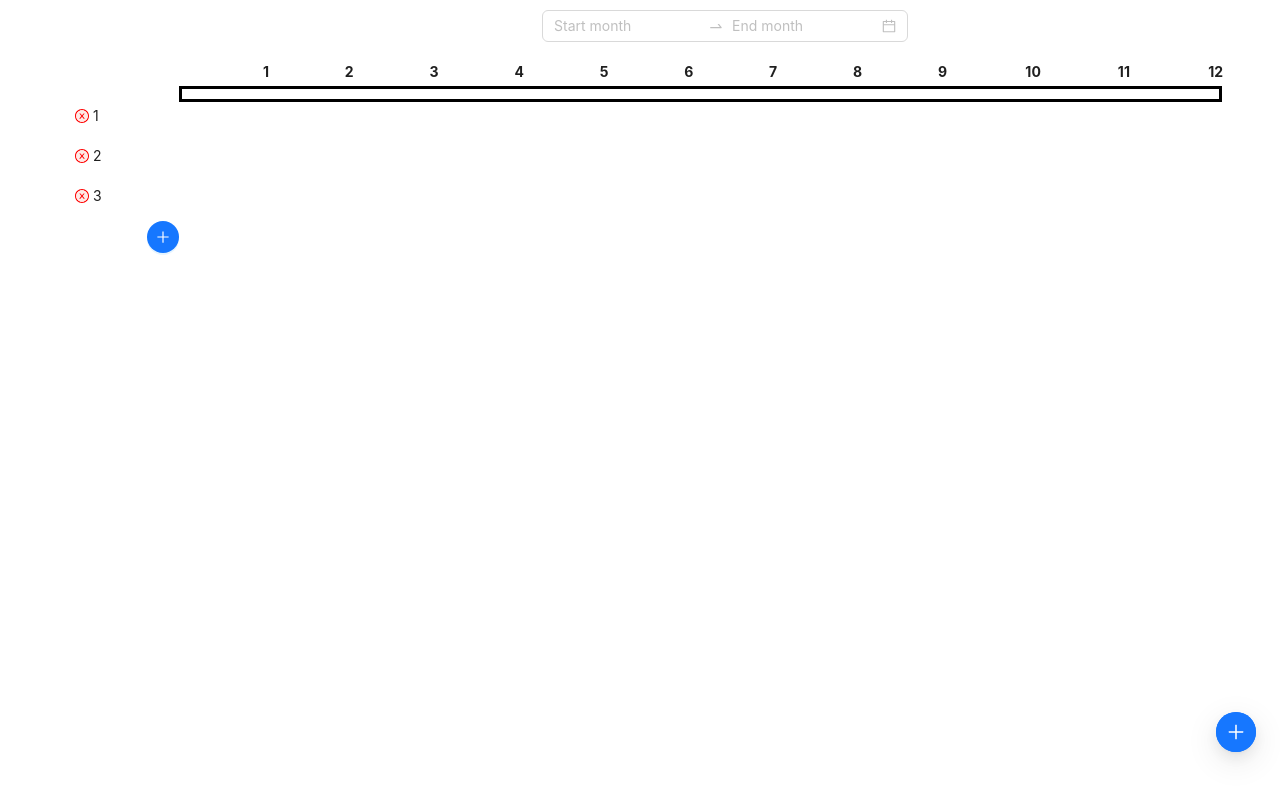
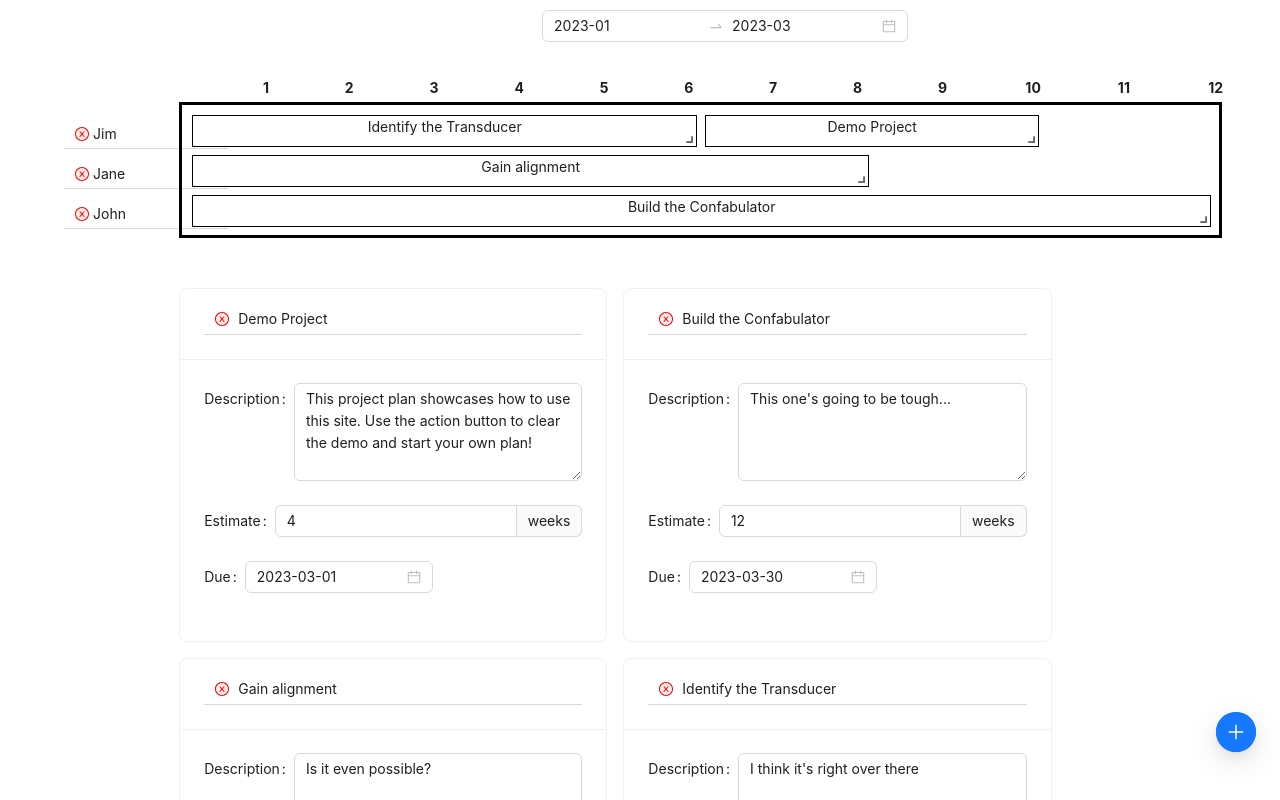
Before and after one commit to Twoods01/plantris, a React (Create React App) app: page / in a window 1280 px wide. Shown: the top 800 px of the page. Built offline with nearby package versions, Linux system fonts and the light colour scheme.

Commit message:
More layout and demo project

```diff
--- a/src/App.css
+++ b/src/App.css
@@ -2,37 +2,14 @@
   text-align: center;
 }
 
-.App-logo {
-  height: 40vmin;
-  pointer-events: none;
+.underlined {
+  border-left-style: hidden;
+  border-top-style: hidden;
+  border-right-style: hidden;
+  border-radius: unset;
 }
 
-@media (prefers-reduced-motion: no-preference) {
-  .App-logo {
-    animation: App-logo-spin infinite 20s linear;
-  }
+.underlined:focus {
+  outline: none !important;
+  box-shadow: 0 0 0 #719ECE;
 }
-
-.App-header {
-  background-color: #282c34;
-  min-height: 100vh;
-  display: flex;
-  flex-direction: column;
-  align-items: center;
-  justify-content: center;
-  font-size: calc(10px + 2vmin);
-  color: white;
-}
-
-.App-link {
-  color: #61dafb;
-}
-
-@keyframes App-logo-spin {
-  from {
-    transform: rotate(0deg);
-  }
-  to {
-    transform: rotate(360deg);
-  }
-}
--- a/src/App.js
+++ b/src/App.js
@@ -1,12 +1,18 @@
 import { useState } from 'react';
-import { App, ConfigProvider } from 'antd';
+import { App, ConfigProvider, FloatButton } from 'antd';
+import { DeleteOutlined, FileAddOutlined, PlusOutlined, SettingOutlined, UserAddOutlined } from '@ant-design/icons';
 import './App.css';
 import {v1} from "uuid";
 import Projects from "./Projects";
 import Plan from "./Plan";
+import demo from "./demoProject.json";
+
+const STATE = demo;
 
 function HomePage(){
-    const [projects, setProjects] = useState([]);
+    const [projects, setProjects] = useState(STATE.projects);
+    const [resources, setResources] = useState(STATE.resources);
+    const [settings, setSettings] = useState(STATE.settings);
     function addProject() {
         setProjects(projects.concat({ id: v1()}));
     }
@@ -23,21 +29,83 @@ function HomePage(){
         setProjects(projects.slice(0, index).concat(projects.slice(index + 1)));
     }
 
+    function updateTimeRange(changedValues) {
+        console.log("Updating?");
+        console.log(changedValues);
+        const startTime = changedValues[0].format("YYYY-MM-DD");
+        const endTime = changedValues[1].format("YYYY-MM-DD");
+        setSettings(Object.assign(settings, {timeRange: [
+            startTime,
+            endTime
+        ]}))
+    }
+
+    function addResource() {
+        const resource = {
+            id: v1(),
+            name: resources.length + 1
+        };
+        return setResources(resources.concat(resource));
+    }
+
+    function removeResource() {
+        const index = resources.indexOf(this);
+        return setResources(resources.slice(0, index).concat(resources.slice(index + 1)));
+    }
+
+    function renameResource(changedValues) {
+        const index = resources.indexOf(this);
+        const resource = resources[index];
+        Object.assign(resource, changedValues);
+        return setResources(resources.slice(0, index).concat(resource, resources.slice(index + 1)));
+    }
+
+    function showSettings() {
+        console.log("Settings");
+    }
+
+    function clearDemo() {
+        setProjects([{
+            id: v1()
+        }]);
+        setResources([{
+            id: v1(),
+            name: "1"
+        }]);
+        settings.isDemo = false;
+        setSettings(settings);
+    }
+
     return (
         <ConfigProvider>
         <App>
             <Plan
                 projects={projects}
+                resources={resources}
+                settings={settings}
+                timeChanged={updateTimeRange}
+                removeResource={removeResource}
+                renameResource={renameResource}
             />
             <Projects
                 projects={projects}
-          addProject={addProject}
                 updateProject={updateProject}
                 removeProject={removeProject}
             />
+
+            <FloatButton.Group
+                trigger="hover"
+                type="primary"
+                icon={<PlusOutlined />}
+            >
+                    {STATE.settings.isDemo ? <FloatButton icon={<DeleteOutlined />} tooltip={<div>Clear Demo</div>} onClick={clearDemo} /> : null}
+                <FloatButton icon={<SettingOutlined />} tooltip={<div>Settings</div>} onClick={showSettings} />
+                <FloatButton icon={<UserAddOutlined />} tooltip={<div>Add Resource</div>} onClick={addResource} />
+                <FloatButton icon={<FileAddOutlined />} tooltip={<div>Add Project</div>} onClick={addProject} />
+            </FloatButton.Group>
         </App>
         </ConfigProvider>
-  )
+    );
 }
 
 export default HomePage;
--- a/src/Plan.css
+++ b/src/Plan.css
@@ -18,7 +18,7 @@
 .plan-resources {
     width: 10%;
     float: left;
-    padding-top: 5px;
+    padding-top: 7px;
 }
 
 .plan-resource {
@@ -26,11 +26,20 @@
     margin-top: 10px;
     text-align: right;
     padding-right: 5px;
+    width: 65%;
 }
 
 .add-resource-button {
     float: right;
     margin-top: 10px;
+}
+
+.remove-resource {
+    float: left;
+}
+
+.resource-form {
+    margin-bottom: 0px;
 }
 
 .plan-container {
--- a/src/Plan.js
+++ b/src/Plan.js
@@ -1,8 +1,8 @@
 import "react-grid-layout/css/styles.css"
 import "react-resizable/css/styles.css"
 import "./Plan.css"
-import { useState } from 'react';
-import { DatePicker, Space } from "antd";
+import dayjs from "dayjs";
+import { DatePicker, Form, Space } from "antd";
 import GridLayout, { WidthProvider } from "react-grid-layout";
 import Resources from "./Resources";
 
@@ -37,12 +37,29 @@ function DraggableGrid(props) {
     );
 }
 
-function Timeline() {
-    const columns = 12;
+function Timeline(props) {
+    const timeRange = props.settings.timeRange.map(dateString => dayjs(dateString));
+    const form = {
+        timeRange
+    }
+    const columns = timeRange[1].diff(timeRange[0], props.settings.period);
+
+    const dateForm = (
+        <Form
+            initialValues={form}
+            onValuesChange={props.timeChanged}
+        >
+            <Form.Item
+                name="timeRange"
+            >
+                <RangePicker picker="month" className="date-range-picker" />
+            </Form.Item>
+        </Form>
+    )
 
     return (
-        <Space className="plan-timeline" direction="vertical" size="middle">
-            <RangePicker picker="month" className="date-range-picker"/>
+        <Space className="plan-timeline" direction="vertical" size="small">
+            {dateForm}
             <table className="timeline">
                 <thead>
                     <tr>
@@ -55,36 +72,21 @@ function Timeline() {
 }
 
 function Plan(props) {
-    const [resources, setResources] = useState(["1", "2", "3"]);
-
-    function addResource() {
-        return setResources(resources.concat(resources.length + 1));
-    }
-
-    function removeResource() {
-        const index = resources.indexOf(this);
-        return setResources(resources.slice(0, index).concat(resources.slice(index + 1)));
-    }
-
-    function renameResource(e) {
-        const index = resources.indexOf(this);
-        return setResources(resources.slice(0, index).concat(e.target.value, resources.slice(index + 1)));
-    }
-
     return (
         <div className="plan-container">
-            {Timeline()}
-            <div>
-                <Resources
-                    resources={resources}
-                    addResource={addResource}
-                    removeResource={removeResource}
-                    rename={renameResource}
-                />
-                <DraggableGrid
-                    projects={props.projects}
-                />
-            </div>
+            <Timeline
+                settings={props.settings}
+                timeChanged={props.timeChanged}
+            />
+            <Resources
+                resources={props.resources}
+                addResource={props.addResource}
+                removeResource={props.removeResource}
+                rename={props.renameResource}
+            />
+            <DraggableGrid
+                projects={props.projects}
+            />
         </div>
     )
 }
--- a/src/Projects.css
+++ b/src/Projects.css
@@ -10,6 +10,10 @@
     margin-left: 10%
 }
 
-.project-card {
-    /* width: 30%; */
+.project-title {
+    margin-top: 15px;
 }
+
+.cancel-project {
+    margin-right: 5px;
+}
--- a/src/Projects.js
+++ b/src/Projects.js
@@ -1,13 +1,13 @@
-import { Card, DatePicker, FloatButton, Form, Input, Space } from "antd";
-import { CloseCircleTwoTone, PlusOutlined } from '@ant-design/icons';
+import { Card, DatePicker, Form, Input, Space } from "antd";
+import { CloseCircleTwoTone } from '@ant-design/icons';
+import dayjs from "dayjs";
 import "./Projects.css";
 
 function Projects(props) {
     return (
         <div className="project-container">
-            <FloatButton type="primary" icon={<PlusOutlined />} tooltip={<div>Add Project</div>} onClick={props.addProject} />
             <Space wrap size="middle" className="projects-container">
-                {props.projects.map(project => <Project project={project} onChange={props.updateProject} removeProject={props.removeProject}/>)}
+                {props.projects.map(project => <Project key={project.id} project={project} onChange={props.updateProject} removeProject={props.removeProject}/>)}
             </Space>
         </div>
     );
@@ -15,21 +15,18 @@ function Projects(props) {
 
 function Project(props) {
     const { project, onChange, removeProject } = props;
-    const [form] = Form.useForm();
+    project.dueDate = dayjs(project.dueDate);
     const title = (
         <Form.Item
             name="name"
         >
-            <Input prefix={<CloseCircleTwoTone onClick={removeProject.bind(project)} twoToneColor="#FF0000" />} />
+            <Input prefix={<CloseCircleTwoTone className="cancel-project" onClick={removeProject.bind(project)} twoToneColor="#FF0000" />} className="underlined project-title"/>
         </Form.Item>
     );
 
-    form.setFieldsValue(project);
-
     return (
         <Form
-            key={project.id}
-            form={form}
+            initialValues={project}
             onValuesChange={onChange.bind(project)}
         >
             <Card title={title} className="project-card">
--- a/src/Resources.js
+++ b/src/Resources.js
@@ -1,19 +1,38 @@
-import { Button, Input, Tooltip } from "antd";
-import { CloseCircleTwoTone, PlusOutlined } from '@ant-design/icons';
+import { Input, Form } from "antd";
+import { CloseCircleTwoTone } from '@ant-design/icons';
 
 function Resources(props) {
     return (
         <div className="plan-resources">
             {props.resources.map(resource =>
-                <div className="plan-resource" key={resource}>
-                    <Input prefix={<CloseCircleTwoTone onClick={props.removeResource.bind(resource)} twoToneColor="#FF0000" />} bordered={false} value={resource} onChange={props.rename.bind(resource)} />
-                </div>)
+                <Resource
+                    key={resource.id}
+                    resource={resource}
+                    removeResource={props.removeResource}
+                    rename={props.rename}
+                />)
             }
-            <Tooltip placement="left" title="Add Resource">
-                <Button onClick={props.addResource} className="add-resource-button" tooltip={<div></div>} type="primary" shape="circle" icon={<PlusOutlined />} />
-            </Tooltip>
         </div>
     )
 }
 
+function Resource(props) {
+    const resource = props.resource;
+
+    return (
+        <Form
+            onValuesChange={props.rename.bind(resource)}
+            className="resource-form"
+            initialValues={resource}
+            layout="inline"
+        >
+            <Form.Item
+                name="name"
+            >
+                <Input prefix={<CloseCircleTwoTone className="remove-resource" onClick={props.removeResource.bind(resource)} twoToneColor="#FF0000" />} className="underlined plan-resource" />
+            </Form.Item>
+        </Form>
+    );
+}
+
 export default Resources;
--- /dev/null
+++ b/src/demoProject.json
@@ -0,0 +1,42 @@
+{
+    "resources": [{
+        "id": "r1",
+        "name": "Jim"
+    }, {
+        "id": "r2",
+        "name": "Jane"
+    }, {
+        "id": "r3",
+        "name": "John"
+    }],
+    "projects": [{
+        "id": "p1",
+        "name": "Demo Project",
+        "description": "This project plan showcases how to use this site. Use the action button to clear the demo and start your own plan!",
+        "estimate": 4,
+        "dueDate": "2023-03-01"
+    }, {
+        "id": "p2",
+        "name": "Build the Confabulator",
+        "description": "This one's going to be tough...",
+        "estimate": 12,
+        "dueDate": "2023-03-30"
+    }, {
+        "id": "p3",
+        "name": "Gain alignment",
+        "description": "Is it even possible?",
+        "estimate": 8,
+        "dueDate": "2023-02-01"
+    }, {
+        "id": "p4",
+        "name": "Identify the Transducer",
+        "description": "I think it's right over there",
+        "estimate": 6,
+        "dueDate": "2023-01-31"
+    }],
+    "settings": {
+        "timeRange": ["2023-01-01", "2023-03-30"],
+        "period": "weeks",
+        "isDemo": true
+    }
+}
```
Lines whose indentation alone changed are shown as unchanged.
